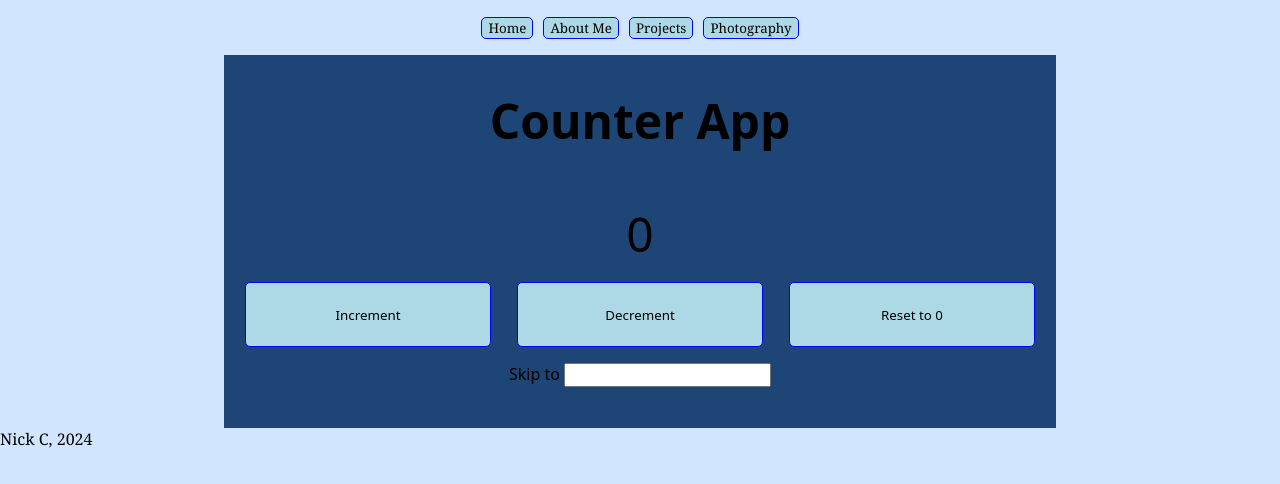
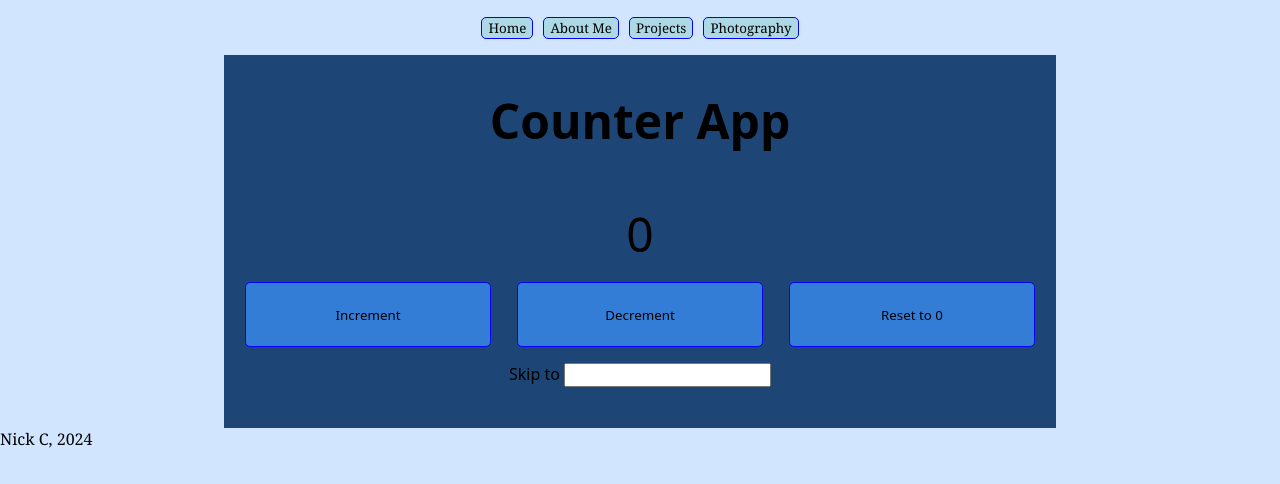
Before and after one commit to solo-nko/homepage, a Vue app: page /projects/counter in a window 1280 px wide. Shown: the top 484 px of the page. Built offline with nearby package versions, Linux system fonts and the light colour scheme.

Commit message:
Formatting

```diff
--- a/src/components/singles/TheNavigation.vue
+++ b/src/components/singles/TheNavigation.vue
@@ -1,21 +1,22 @@
 <template>
 	<nav>
 		<RouterLink v-bind:to="{ name: 'home' }">
-			<base-button>Home</base-button>
+			<BaseButton>Home</BaseButton>
 		</RouterLink>
 		<RouterLink v-bind:to="{ name: 'about' }">
-			<base-button>About Me</base-button>
+			<BaseButton>About Me</BaseButton>
 		</RouterLink>
 		<RouterLink v-bind:to="{ name: 'projects' }">
-			<base-button>Projects</base-button>
+			<BaseButton>Projects</BaseButton>
 		</RouterLink>
 		<RouterLink v-bind:to="{ name: 'photos' }">
-			<base-button>Photography</base-button>
+			<BaseButton>Photography</BaseButton>
 		</RouterLink>
 	</nav>
 </template>
 
 <script lang="ts">
+
 export default {};
 </script>
 
--- a/src/main.ts
+++ b/src/main.ts
@@ -3,12 +3,12 @@
 import router from "./router/";
 
 import { RouterView } from "vue-router";
-import BaseButtonVue from "./components/common/BaseButton.vue";
+import BaseButton from "./components/common/BaseButton.vue";
 
 const app = createApp(App);
 app.use(router);
 
 
-app.component("router-view", RouterView);
-app.component("base-button", BaseButtonVue);
+app.component("RouterView", RouterView);
+app.component("BaseButton", BaseButton);
 app.mount("#app");
--- a/src/views/HomeView.vue
+++ b/src/views/HomeView.vue
@@ -1,3 +1,3 @@
 <template>
-		<h1>Home</h1>
+	<h1>Home</h1>
 </template>
--- a/src/views/projects/CounterApp.vue
+++ b/src/views/projects/CounterApp.vue
@@ -5,9 +5,9 @@
 		</h1>
 		<div id="counterResult" class="grid-row theme-text">{{ count }}</div>
 
-		<base-button id="incrButton" class="theme-text" v-on:click="increaseCount()">Increment</base-button>
-		<base-button id="decrButton" class="theme-text" v-on:click="decreaseCount()">Decrement</base-button>
-		<base-button id="resetButton" class="theme-text" v-on:click="resetCount()">Reset to 0</base-button>
+		<BaseButton id="incrButton" class="theme-text" v-on:click="increaseCount()">Increment</BaseButton>
+		<BaseButton id="decrButton" class="theme-text" v-on:click="decreaseCount()">Decrement</BaseButton>
+		<BaseButton id="resetButton" class="theme-text" v-on:click="resetCount()">Reset to 0</BaseButton>
 
 		<div id="skipDiv" class="grid-row">
 			<label for="" class="theme-text">
@@ -19,6 +19,7 @@
 </template>
 
 <script setup lang="ts">
+import BaseButton from "@/components/common/BaseButton.vue";
 import { ref } from "vue";
 
 let count = ref(0);
--- a/src/views/projects/PixelSketch.vue
+++ b/src/views/projects/PixelSketch.vue
@@ -11,11 +11,11 @@
 			</div>
 			<div>
 				<label for="btn-canvas-color">Canvas Color</label>
-				<input v-model="backgroundColor" v-on:change="createNewGrid(true)" type="color" name="btn-canvas-color">
+				<input v-model="backgroundColor" type="color" name="btn-canvas-color" v-on:change="createNewGrid(true)">
 			</div>
-			<base-button v-on:click="toggleEraser">Eraser</base-button>
-			<base-button v-on:click="createNewGrid()">Clear</base-button>
-			<base-button v-on:click="resetToDefault">Reset to default</base-button>
+			<BaseButton v-on:click="toggleEraser">Eraser</BaseButton>
+			<BaseButton v-on:click="createNewGrid()">Clear</BaseButton>
+			<BaseButton v-on:click="resetToDefault">Reset to default</BaseButton>
 			<div>
 				<label for="grid-scale">Size: {{ gridDimension }} x {{ gridDimension }}</label>
 				<input v-model.lazy="gridDimension" type="range" name="grid-scale" min="2" max="25">
@@ -23,7 +23,8 @@
 		</section>
 		<section id="sketch-sect">
 			<div id="sketch-area" v-bind:style="canvasStyle">
-				<GridPiece v-for="piece in gridPieces" v-bind:key="piece.id" v-bind:fill-color="piece.fillColor"
+				<GridPiece
+					v-for="piece in gridPieces" v-bind:key="piece.id" v-bind:fill-color="piece.fillColor"
 					v-bind:active="piece.active" v-on:mousedown.prevent="fillPiece($event, true, piece)"
 					v-on:mouseenter.prevent="fillPiece($event, false, piece)" />
 			</div>
@@ -41,6 +42,7 @@
 import GridPiece from "@/components/common/GridPiece.vue";
 import type { GridCell } from "@/utils/GridCell";
 import PixelSketchConfig from "@/utils/Global";
+import BaseButton from "@/components/common/BaseButton.vue";
 
 const gridDimension = ref(PixelSketchConfig.defaultDim);
 const numOfPieces = computed(() => gridDimension.value * gridDimension.value);
@@ -87,8 +89,6 @@
 	return `grid-template-rows: repeat(${gridDimension.value}, 1fr); grid-template-columns: repeat(${gridDimension.value}, 1fr);`;
 });
 
-
-
 function toggleEraser() {
 	eraserActive = !eraserActive;
 }
@@ -121,7 +121,7 @@
 				// const targetPiece = mouseEvent.target as HTMLElement;
 				// targetPiece.style.backgroundColor = backgroundColor.value;
 				piece.active = false;
-				piece.fillColor = backgroundColor.value
+				piece.fillColor = backgroundColor.value;
 			}
 		}
 		//drawing
```
